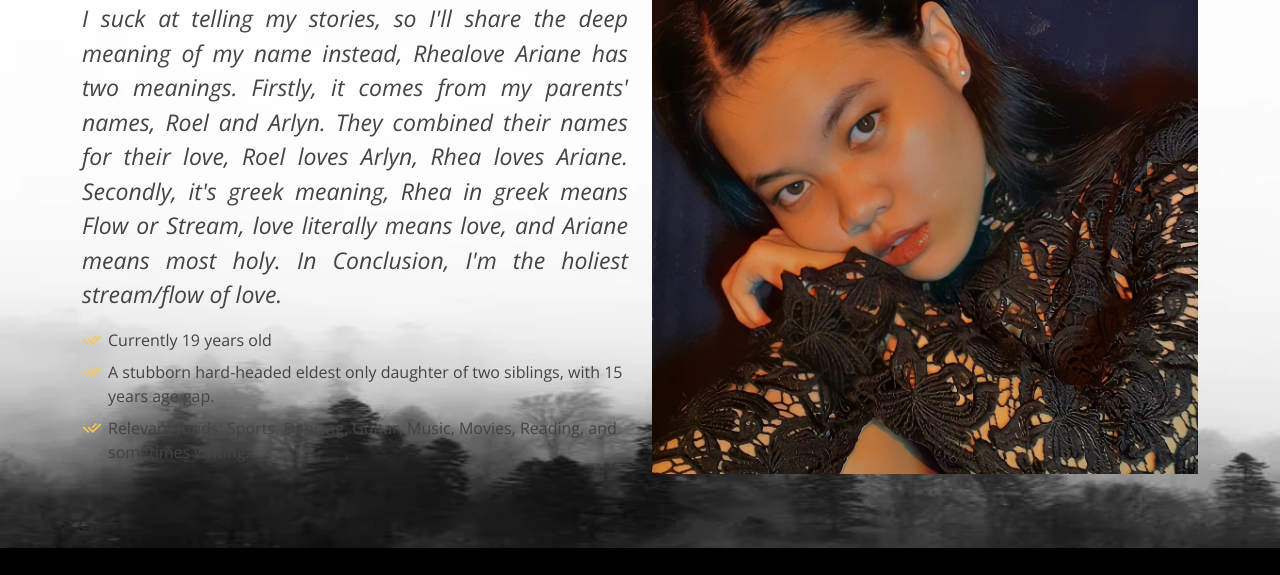
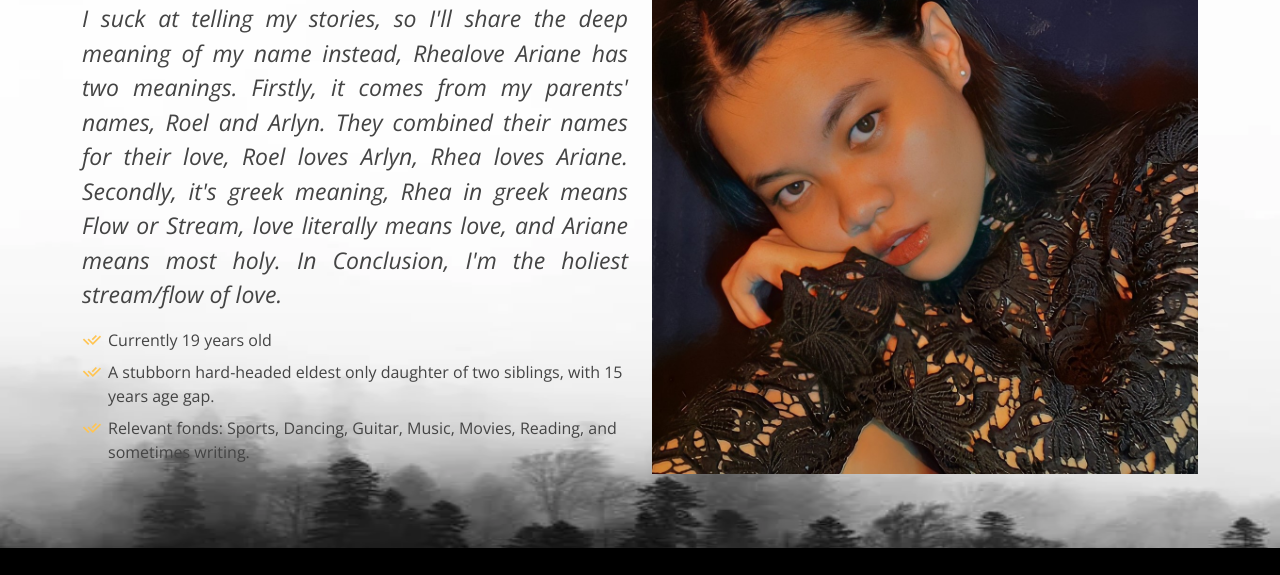
Before and after one commit to balabarhealove/balabarhealove.github.io, a plain HTML site: page assets/pages/about.html in a window 1280 px wide. Shown: the part 127-702 px from the top of the page. Drawn offline with nearby package versions, Linux system fonts and the light colour scheme.

Commit message:
samok maning about oy

```diff
--- a/assets/pages/about.html
+++ b/assets/pages/about.html
@@ -38,7 +38,7 @@
   ======================================================== -->
 </head>
 
-<body img background="../img/blackwhite.webp" style="background-repeat:no-repeat; background-size:100% 90%">
+<body img background="../img/blackwhite.webp" style="background-repeat:no-repeat; background-size:100% 100%">
 <!-- ======= About Section ======= -->
 <section id="about" class="about">
     <div class="container" data-aos="fade-up">
```
